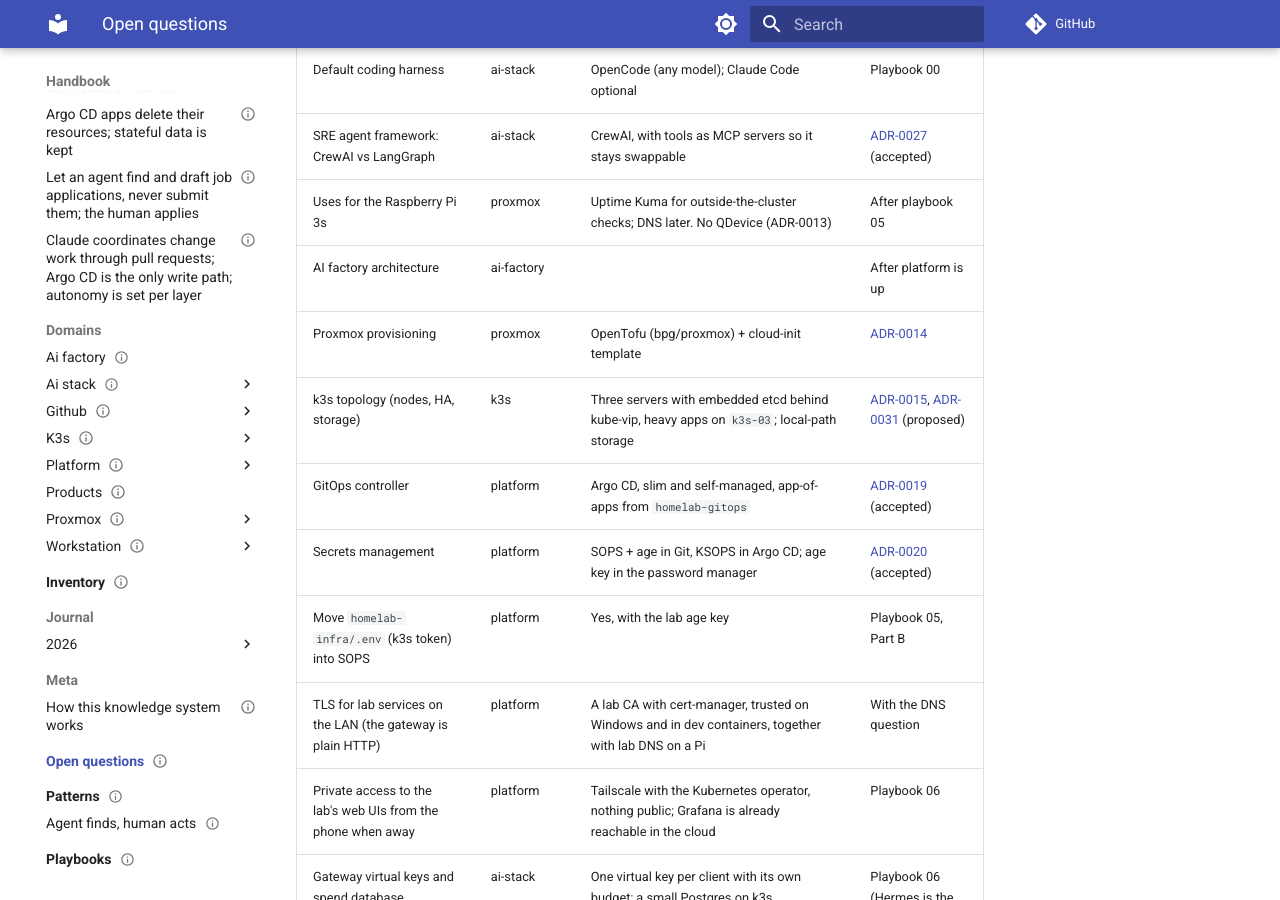
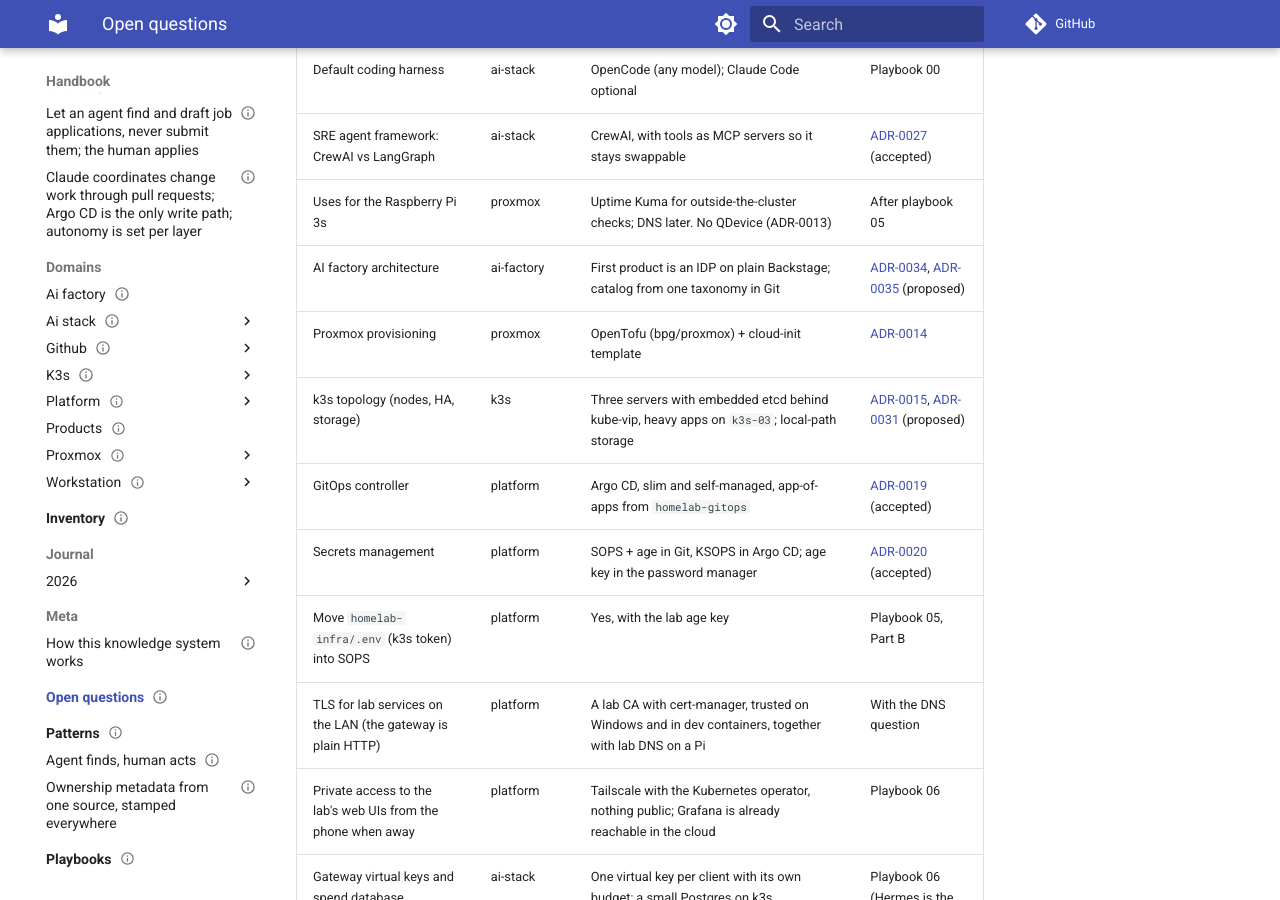
Before and after one commit to ssaav5-ai-labs/handbook, an MkDocs documentation site: the page built from docs/open-questions/index.md, in a window 1280 px wide and 900 px high, scrolled down 528 px. Built offline with MkDocs 1.6.1 and Material for MkDocs 9.7.7, drawn with Linux system fonts in a browser that asks for light colours; comment, search, counter and statistics services are not loaded; part of the change alters nothing that is shown.

Commit message:
IDP: propose ADR-0034 plain Backstage, ADR-0035 catalog metadata from one taxonomy
Co-Authored-By: Claude Opus 5.5 <noreply@anthropic.com>
Claude-Session: https://claude.ai/code/session_01S8kwfD8vQepCrsQHA7xxxh

```diff
--- /dev/null
+++ b/docs/decisions/0034-plain-backstage-for-the-idp.md
@@ -0,0 +1,58 @@
+---
+type: adr
+title: Build the IDP on plain Backstage, deployed by Argo CD on k3s-03; OpenChoreo considered and not adopted
+description: The AI factory's first product is an internal developer portal on upstream Backstage (own image, own small Postgres, GitHub sign-in), because OpenChoreo needs more memory than the cluster has and would replace the GitOps, secrets, observability and agent stack already built.
+domain: ai-factory
+tags: [backstage, idp, developer-portal, openchoreo, argo-cd, k3s, ai-factory]
+status: proposed
+created: 2026-11-09
+updated: 2026-11-09
+visibility: public
+reuse: portable
+related: [0008-vendor-neutral-ai-stack.md, 0019-gitops-with-argo-cd-app-of-apps.md, 0020-secrets-in-git-with-sops-age-ksops.md, 0021-grafana-cloud-for-monitoring.md, 0025-gateway-virtual-keys-with-postgres.md, 0031-k3s-three-servers-behind-kube-vip.md, 0035-catalog-metadata-from-one-taxonomy-in-git.md]
+supersedes: []
+superseded_by: []
+blog: candidate
+---
+
+# 0034. Build the IDP on plain Backstage, deployed by Argo CD on k3s-03; OpenChoreo considered and not adopted
+
+## Context
+The AI factory's first example product is an internal developer platform (IDP) with a Backstage portal, budgeted at 2 to 4 GB (playbook 08). The cluster is three k3s servers: `k3s-01` and `k3s-02` with 4.5 GB each, and `k3s-03` with 12 GB, which already runs the stateful apps (LLM gateway, its Postgres, Hermes) ([ADR-0031](0031-k3s-three-servers-behind-kube-vip.md)). Everything is deployed by Argo CD from `homelab-gitops` ([ADR-0019](0019-gitops-with-argo-cd-app-of-apps.md)), secrets are SOPS + KSOPS ([ADR-0020](0020-secrets-in-git-with-sops-age-ksops.md)), monitoring goes to Grafana Cloud ([ADR-0021](0021-grafana-cloud-for-monitoring.md)), and the SRE agents are Hermes plus CrewAI crews behind MCP.
+
+Before building, the question was whether to use [OpenChoreo](https://openchoreo.dev) instead of plain Backstage. Facts checked on 2026-11-09 against OpenChoreo v1.3.3:
+
+- Apache-2.0, CNCF Sandbox since January 2026, 1.0 in March 2026, led by WSO2 (the open-source side of WSO2 Choreo).
+- A full platform, not a portal: a control plane (API server, controllers, a fork of Backstage that needs an external Postgres, ThunderID identity provider, kgateway, cert-manager, External Secrets with OpenBao), a data plane (cluster agent, gateway, log collector), and optional workflow (Argo Workflows + Buildpacks) and observability (OpenSearch, Prometheus, OTel) planes. GitOps runs on Flux. Cilium is optional (only for its network "Guard" module).
+- Sizing: 4 CPU / 8 GB for a single-node dev install; production wants 3 nodes of 4 CPU / 8 GB each.
+- Built-in MCP servers and SRE/FinOps agents.
+
+Sources: [quick start](https://openchoreo.dev/docs/getting-started/quick-start-guide/), [deployment topology](https://openchoreo.dev/docs/platform-engineer-guide/deployment-topology/), [production sizing](https://openchoreo.dev/docs/platform-engineer-guide/production-sizing/), [v1.1 release](https://openchoreo.dev/blog/openchoreo-v1-1-release/), [InfoQ on 1.0](https://www.infoq.com/news/2026/04/openchoreo-10/).
+
+## Options considered
+1. **OpenChoreo:** a finished IDP with golden paths, environments, builds, observability and agents out of the box. But its minimum is twice the IDP budget and more than any node but `k3s-03` has free; it brings a second GitOps engine (Flux beside Argo CD), a second secrets path (OpenBao beside SOPS), its own identity provider and gateway, and its own observability and SRE agents that overlap Grafana Cloud, Hermes and CrewAI. One main vendor, young project. And it hands over a finished IDP, which skips the work the AI factory exists to show.
+2. **Plain Backstage (upstream, CNCF Incubating):** only a portal, so builds, deploys and observability stay with the tools already running. About 0.5 to 1 GB for the backend plus a small Postgres (estimate, to be measured in playbook 08). Fits Argo CD and SOPS like every other app. The most widely used IDP framework, so the skills transfer. Cost: we build and upgrade our own image and pick our own plugins.
+3. **Hosted Backstage (Roadie) or a SaaS portal (Port, Cortex, OpsLevel):** no cluster cost, but paid past free tiers and a vendor lock-in that [ADR-0008](0008-vendor-neutral-ai-stack.md) rules out.
+
+## Decision
+Option 2. Plain Backstage, as follows (details settled in playbook 08):
+
+- **Code:** a Backstage app created with `@backstage/create-app` in the `ai-factory` repo; the image built by GitHub Actions and pushed to GHCR (both free for public repos), pinned by digest in `homelab-gitops`.
+- **Deploy:** an Argo CD app `backstage` (namespace `backstage`, resources finalizer per [ADR-0032](0032-argo-cd-apps-delete-resources-stateful-data-kept.md)), scheduled on `k3s-03`. Memory request about 512 Mi, limit 1 Gi, with `NODE_OPTIONS=--max-old-space-size` set below the limit.
+- **Database:** its own single-replica Postgres StatefulSet in `backstage`, not the gateway's, so the two can move and fail separately. Rebuilt rather than backed up, like [ADR-0025](0025-gateway-virtual-keys-with-postgres.md): the catalog is re-read from Git, and only scaffolder task history would be lost.
+- **Sign-in and secrets:** GitHub OAuth app; client secret, GitHub token and DB password as SOPS files read by KSOPS.
+- **First plugins:** catalog, scaffolder, TechDocs (the handbook is already MkDocs), Kubernetes, and an Argo CD plugin. Each extra plugin is a deliberate choice, because each one costs memory and upgrade work.
+- **Catalog data:** comes from one taxonomy in Git, not from hand-kept files in every repo ([ADR-0035](0035-catalog-metadata-from-one-taxonomy-in-git.md)).
+- **Agents:** Hermes and the CrewAI crews read the catalog API (owners, systems, dependencies) through an MCP tool, and AI-factory products are created through scaffolder templates so they are catalogued from the first commit.
+
+OpenChoreo stays an option for a throwaway evaluation in k3d on the devbox VM (8 GB, its exact minimum), written up as a journal entry, not as a cluster app.
+
+## Consequences
+- The IDP fits the 2 to 4 GB budget on `k3s-03` and leaves pve03's spare memory for other uses.
+- One GitOps engine, one secrets path, one observability stack, one agent stack: Backstage shows them, it doesn't replace them.
+- We own the Backstage image, upgrades (monthly upstream releases) and plugin choices. Plan a regular upgrade, ideally done by an agent with a PR.
+- Environments, promotion and build pipelines are not provided; if the factory needs them, they are built from Argo CD and GitHub Actions and recorded in their own ADRs.
+- Revisit OpenChoreo if the lab gains enough memory and the goal shifts from building an IDP to running one, or once it leaves the Sandbox.
+
+## In a team or enterprise setting
+Plain Backstage is the common choice for organisations with a platform team that can own a TypeScript app; the price is a permanent team to run it. Teams without that capacity pick a hosted Backstage or a SaaS portal. An opinionated platform such as OpenChoreo fits a greenfield organisation that wants environments, builds and a portal from one vendor, and fits badly where GitOps, secrets and observability are already standardised, because it brings its own of each.
--- /dev/null
+++ b/docs/decisions/0035-catalog-metadata-from-one-taxonomy-in-git.md
@@ -0,0 +1,54 @@
+---
+type: adr
+title: Keep teams and products in one taxonomy in Git, in Backstage's own format, and stamp it onto repos, namespaces, VMs and telemetry
+description: Ownership and product metadata (team, sub-team, product line, product, component) lives once, as Backstage Group/Domain/System/Component YAML in a small repo; templates, Argo CD, OpenTofu and Alloy copy it onto everything else, and CI checks nothing is untagged.
+domain: ai-factory
+tags: [backstage, catalog, ownership, metadata, labels, gitops, opentofu, observability]
+status: proposed
+created: 2026-11-09
+updated: 2026-11-09
+visibility: public
+reuse: portable
+related: [0034-plain-backstage-for-the-idp.md, 0019-gitops-with-argo-cd-app-of-apps.md, 0014-provision-proxmox-vms-opentofu-bpg-provider.md, 0021-grafana-cloud-for-monitoring.md, ../patterns/ownership-metadata-from-one-source.md]
+supersedes: []
+superseded_by: []
+blog: candidate
+---
+
+# 0035. Keep teams and products in one taxonomy in Git, in Backstage's own format, and stamp it onto repos, namespaces, VMs and telemetry
+
+## Context
+A Backstage catalog decays when every repo has to keep its own `catalog-info.yaml` correct by hand. At a former company, Shawn solved this with:
+
+- a **team DB** (teams, sub-teams) and a **product DB** (product line, product, product component) as the sources of truth;
+- a module that wrote the matching metadata into each repo as a file in Git;
+- a Terraform module that read that metadata and tagged every cloud resource;
+- an automation that labelled Kubernetes namespaces with it, so metrics and logs carried team and product.
+
+That cut the cost of keeping Backstage current, and gave every resource and signal an owner. The lab needs the same for the IDP ([ADR-0034](0034-plain-backstage-for-the-idp.md)), the SRE agents (who owns this alert?) and cost views later.
+
+## Options considered
+1. **Repeat the old design:** two databases, a per-repo metadata file, a Terraform module and a namespace tagger. Proven, but three copies of the same facts (DB, repo file, labels) that can drift, two databases that need an app or UI, and a custom controller to keep alive.
+2. **Hand-written `catalog-info.yaml` in every repo:** Backstage's default. No central model; owners and product names drift, which is the problem Shawn solved before.
+3. **One taxonomy in Git, in Backstage's entity format, copied outward by the tools already in use:** the same idea as option 1, with Git replacing both databases and the copies made at provisioning and deploy time instead of by a controller.
+4. **Kyverno or Gatekeeper mutating labels at admission:** the enterprise way to enforce labels, but another controller (about 300 to 500 Mi) for a lab whose namespaces are all created from one Git repo.
+
+## Decision
+Option 3. The old design's idea (one model, stamped everywhere) is kept; the databases and the custom tagger are dropped.
+
+- **Source of truth:** a small public repo `homelab-catalog` holding Backstage entities, reviewed by PR and validated in CI against the entity schema. Mapping: team and sub-team → `Group` (with `parent`/`children`); person → `User`; product line → `Domain`; product → `System`; product component → `Component` (or `Resource` for databases, buckets, VMs). Each entity carries the extra fields we tag with (for example `cost-center`, `tier`) as labels or annotations. A separate repo, because three consumers read it (Backstage, `homelab-gitops`, `homelab-infra`) and none of them owns it.
+- **Backstage:** registers `homelab-catalog` as one location. Code repos are found by GitHub discovery; each repo's `catalog-info.yaml` is only a pointer (`spec.system`, `spec.owner`) and is written by the scaffolder template that created the repo, so a repo is catalogued and owned from its first commit. A CI check in `homelab-catalog` fails if a repo points to a system or group that doesn't exist.
+- **Kubernetes:** labels are set in Git, where the namespaces are declared, not by a runtime tagger. Each app in `homelab-gitops` sets `backstage.io/kubernetes-id`, `app.kubernetes.io/part-of` (system) and `homelab/owner` (group) on its namespace and workloads with Kustomize `labels`. A CI check, like `check-app-finalizers.sh` ([ADR-0032](0032-argo-cd-apps-delete-resources-stateful-data-kept.md)), fails if a namespace lacks them or names an unknown entity.
+- **Proxmox VMs (OpenTofu):** a small module in `homelab-infra` reads the taxonomy (`yamldecode` of a pinned version) and sets VM tags and descriptions, as the old Terraform module did.
+- **Metrics and logs:** Alloy copies the namespace labels onto logs and onto metrics (kube-state-metrics `--metric-labels-allowlist` for namespaces), and OTel traces get them through the `k8sattributes` processor. Only low-cardinality labels (owner, system, domain) are copied, to stay inside Grafana Cloud's free-tier series budget.
+- **Agents:** Hermes and the CrewAI crews resolve alert → namespace → owner group → contact (a `Group` annotation such as the Slack channel) through the Backstage catalog API.
+
+## Consequences
+- One place to change a team or product; everything else follows on the next deploy or `tofu apply`.
+- No databases or controllers to run for metadata; a change is a PR with history and review.
+- Labels are correct only for things deployed from Git. Something created by hand is untagged until it is moved into Git, which the CI checks don't see; acceptable in a lab where everything is GitOps.
+- Backstage's entity format becomes the schema. If the portal ever changed, the YAML is still plain data that any tool can read.
+- Revisit when people and teams come from an identity provider (then `Group`/`User` are ingested from it instead of written by hand), or when something outside Git starts creating namespaces (then add an admission policy).
+
+## In a team or enterprise setting
+Keep the same shape, but take people and teams from the HR system or identity provider (Entra ID, Okta, LDAP, GitHub teams) through a Backstage entity provider, since nobody should hand-edit an org chart. Keep products in Git or a product register exposed as an entity provider. Enforce the labels with an admission policy (Kyverno, Gatekeeper) for everything that isn't created through GitOps, and push the same keys into cloud tag policies and FinOps tooling (OpenCost) so ownership, alert routing and cost all join on one key.
--- a/docs/decisions/index.md
+++ b/docs/decisions/index.md
@@ -45,5 +45,7 @@ updated: 2026-11-13
 | [0027](0027-crewai-crews-as-mcp-tools.md) | CrewAI crews as MCP tools, exposed to Hermes | ai-stack | accepted |
 | [0028](0028-agent-read-access-through-upstream-mcp-sidecars.md) | Agent read access through upstream MCP sidecars | ai-stack | accepted |
 | [0029](0029-agent-writes-only-through-an-approval-gated-mcp-server.md) | Agent writes only through an approval-gated MCP server | ai-stack | accepted |
+| [0034](0034-plain-backstage-for-the-idp.md) | Plain Backstage for the IDP, deployed by Argo CD on `k3s-03`; OpenChoreo considered and not adopted | ai-factory | proposed |
+| [0035](0035-catalog-metadata-from-one-taxonomy-in-git.md) | Teams and products in one taxonomy in Git (Backstage format), stamped onto repos, namespaces, VMs and telemetry | ai-factory | proposed |
 | [0036](0036-job-search-agent-finds-human-applies.md) | Job search: the agent finds and drafts from job-alert emails, never submits; the human applies | career | proposed |
 | [0038](0038-claude-coordinates-changes-gitops-only-write-path.md) | Claude coordinates change work through PRs; Argo CD is the only write path; autonomy set per layer | ai-stack | accepted |
--- a/docs/open-questions/index.md
+++ b/docs/open-questions/index.md
@@ -22,7 +22,7 @@ updated: 2026-11-13
 | Default coding harness | ai-stack | OpenCode (any model); Claude Code optional | Playbook 00 |
 | SRE agent framework: CrewAI vs LangGraph | ai-stack | CrewAI, with tools as MCP servers so it stays swappable | [ADR-0027](../decisions/0027-crewai-crews-as-mcp-tools.md) (accepted) |
 | Uses for the Raspberry Pi 3s | proxmox | Uptime Kuma for outside-the-cluster checks; DNS later. No QDevice (ADR-0013) | After playbook 05 |
-| AI factory architecture | ai-factory | | After platform is up |
+| AI factory architecture | ai-factory | First product is an IDP on plain Backstage; catalog from one taxonomy in Git | [ADR-0034](../decisions/0034-plain-backstage-for-the-idp.md), [ADR-0035](../decisions/0035-catalog-metadata-from-one-taxonomy-in-git.md) (proposed) |
 | Proxmox provisioning | proxmox | OpenTofu (bpg/proxmox) + cloud-init template | [ADR-0014](../decisions/0014-provision-proxmox-vms-opentofu-bpg-provider.md) |
 | k3s topology (nodes, HA, storage) | k3s | Three servers with embedded etcd behind kube-vip, heavy apps on `k3s-03`; local-path storage | [ADR-0015](../decisions/0015-k3s-embedded-etcd-server-and-agent.md), [ADR-0031](../decisions/0031-k3s-three-servers-behind-kube-vip.md) (proposed) |
 | GitOps controller | platform | Argo CD, slim and self-managed, app-of-apps from `homelab-gitops` | [ADR-0019](../decisions/0019-gitops-with-argo-cd-app-of-apps.md) (accepted) |
--- a/docs/patterns/index.md
+++ b/docs/patterns/index.md
@@ -17,3 +17,4 @@ Anything with `reuse: portable` belongs here or links here. This is the kit that
 | Pattern | Use it when |
 |---|---|
 | [Agent finds, human acts](agent-finds-human-acts.md) | An agent works a stream for a person and the outcome is sent under their name (applications, outreach, replies) |
+| [Ownership metadata from one source, stamped everywhere](ownership-metadata-from-one-source.md) | Several tools (catalog, Git, cluster, VMs, telemetry) need to agree on who owns what |
--- /dev/null
+++ b/docs/patterns/ownership-metadata-from-one-source.md
@@ -0,0 +1,29 @@
+---
+type: pattern
+title: Ownership metadata from one source, stamped everywhere
+description: Keep teams and products in one reviewed source and copy them onto repos, infrastructure, Kubernetes and telemetry at creation and deploy time, so every resource and signal has an owner without per-repo upkeep.
+domain: ai-factory
+tags: [ownership, backstage, catalog, labels, tagging, observability, finops]
+status: draft
+created: 2026-11-09
+updated: 2026-11-09
+visibility: public
+reuse: portable
+related: [../decisions/0035-catalog-metadata-from-one-taxonomy-in-git.md, ../decisions/0034-plain-backstage-for-the-idp.md]
+---
+
+# Ownership metadata from one source, stamped everywhere
+
+**Problem:** a developer portal, alert routing and cost reports all need "who owns this, and what product is it part of?". If every repo, resource and dashboard keeps its own answer, the answers drift and the portal stops being trusted.
+
+**Pattern:**
+
+1. **One source** for the org and product model (team, sub-team, product line, product, component). Git with PR review in a small setup; an identity provider for people and teams at company scale.
+2. **Use the portal's own format** for that source (Backstage `Group`, `Domain`, `System`, `Component`), so the portal reads it directly and no sync job is needed.
+3. **Stamp, don't sync:** copy the keys onto everything at the moment it is created or deployed: repo templates, IaC modules (cloud tags, VM tags), GitOps manifests (namespace and workload labels).
+4. **Carry it into telemetry:** the collector copies a few low-cardinality keys (owner, system) from namespaces onto metrics, logs and traces.
+5. **Check it in CI or at admission:** fail when something has no owner or names one that doesn't exist.
+
+**Payoff:** the catalog maintains itself, every alert has a route, every cost has an owner, and agents can answer "who owns this?" with one API call.
+
+**History:** first built at a former company with a team DB and a product DB, a metadata file written into each repo, a Terraform tagging module and a namespace-labelling automation. The lab version ([ADR-0035](../decisions/0035-catalog-metadata-from-one-taxonomy-in-git.md)) replaces the databases with Git and the tagger with labels set at deploy time.
```
